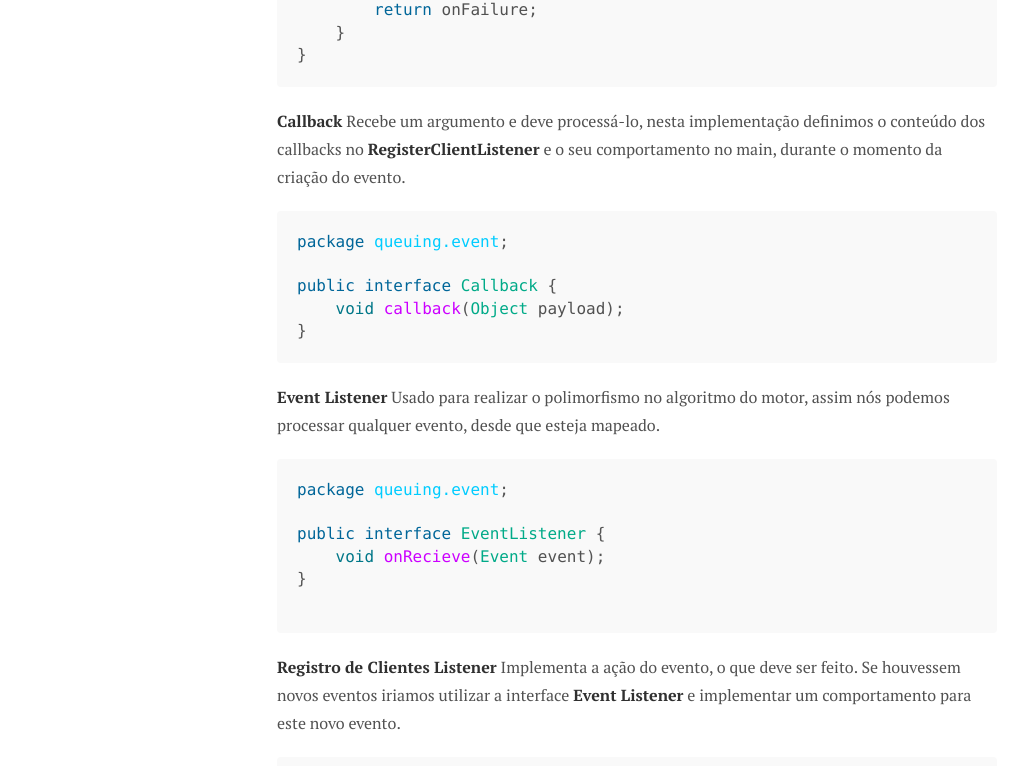
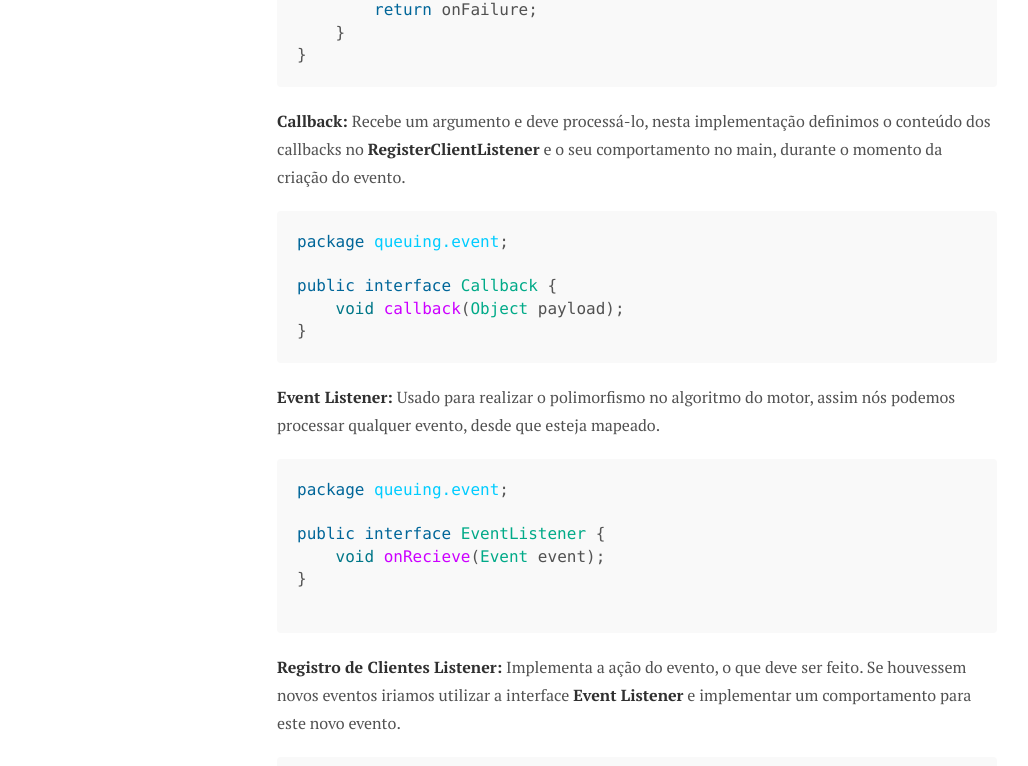
Before and after one commit to Lucasgontijo0/Lucasgontijo0.github.io, a Jekyll site: the page built from _posts/uncategorized/2018-04-23-paradigmas-programacao-orientada-a-eventos.md, in a window 1280 px wide and 1400 px high, scrolled down 3063 px. Shown: the part 150-916 px from the top of the window, without its empty margins (3-1031 px from the left). Built offline with Jekyll 4.4.1, drawn with Linux system fonts in a browser that asks for light colours; nearby versions of some CDN libraries; comment, search, counter and statistics services are not loaded; some of the changed text lies outside the part shown.

Commit message:
Character : added to separate title from text.

````diff
--- a/_posts/uncategorized/2018-04-23-paradigmas-programacao-orientada-a-eventos.md
+++ b/_posts/uncategorized/2018-04-23-paradigmas-programacao-orientada-a-eventos.md
@@ -80,7 +80,7 @@ public class EventEngine {
 }
 
 ```
-**Evento**
+**Evento:**
 O evento contem um tipo, que nesta implementação usamos para identificar qual implementação de listener irá processá-lo, contem também uma informação que deverá ser computada, no nosso caso **payload** e também duas abstrações que representam callbacks que é um pedaço de código que é passado como parâmetro e que em algum momento será executado, no nosso caso na falha ou sucesso.
 ```java
 package queuing.event;
@@ -117,7 +117,7 @@ public class Event {
 }
 ```
 
-**Callback**
+**Callback:**
 Recebe um argumento e deve processá-lo, nesta implementação definimos o conteúdo dos callbacks no **RegisterClientListener** e o seu comportamento no main, durante o momento da criação do evento.
 ```java
 package queuing.event;
@@ -127,7 +127,7 @@ public interface Callback {
 }
 ```
 
-**Event Listener**
+**Event Listener:**
 Usado para realizar o polimorfismo no algoritmo do motor, assim nós podemos processar qualquer evento, desde que esteja mapeado.
 ```java
 package queuing.event;
@@ -137,7 +137,7 @@ public interface EventListener {
 }
 
 ```
-**Registro de Clientes Listener**
+**Registro de Clientes Listener:**
 Implementa a ação do evento, o que deve ser feito. Se houvessem novos eventos iriamos utilizar a interface **Event Listener** e implementar um comportamento para este novo evento.
 ```java
 package queuing.event;
@@ -237,7 +237,7 @@ public class Repository {
 }
 ```
 
-**Main**
+**Main:**
 Por fim temos a classe Main, onde iniciamos o motor de evento e cadastramos um tipo de evento. Então realizamos o pedido de cadastro de 1 milhão de clientes, onde cada pedido é um evento que contem um tipo para ser identificado, um payload que é a informação a ser processada neste caso é o cliente, e então a implementação de dois callbacks que serão o que deve ser executado no caso de sucesso ou falha e que vai ser publicado na fila do motor para posteriormente ser consumido.
 ```java
 package queuing;
````
